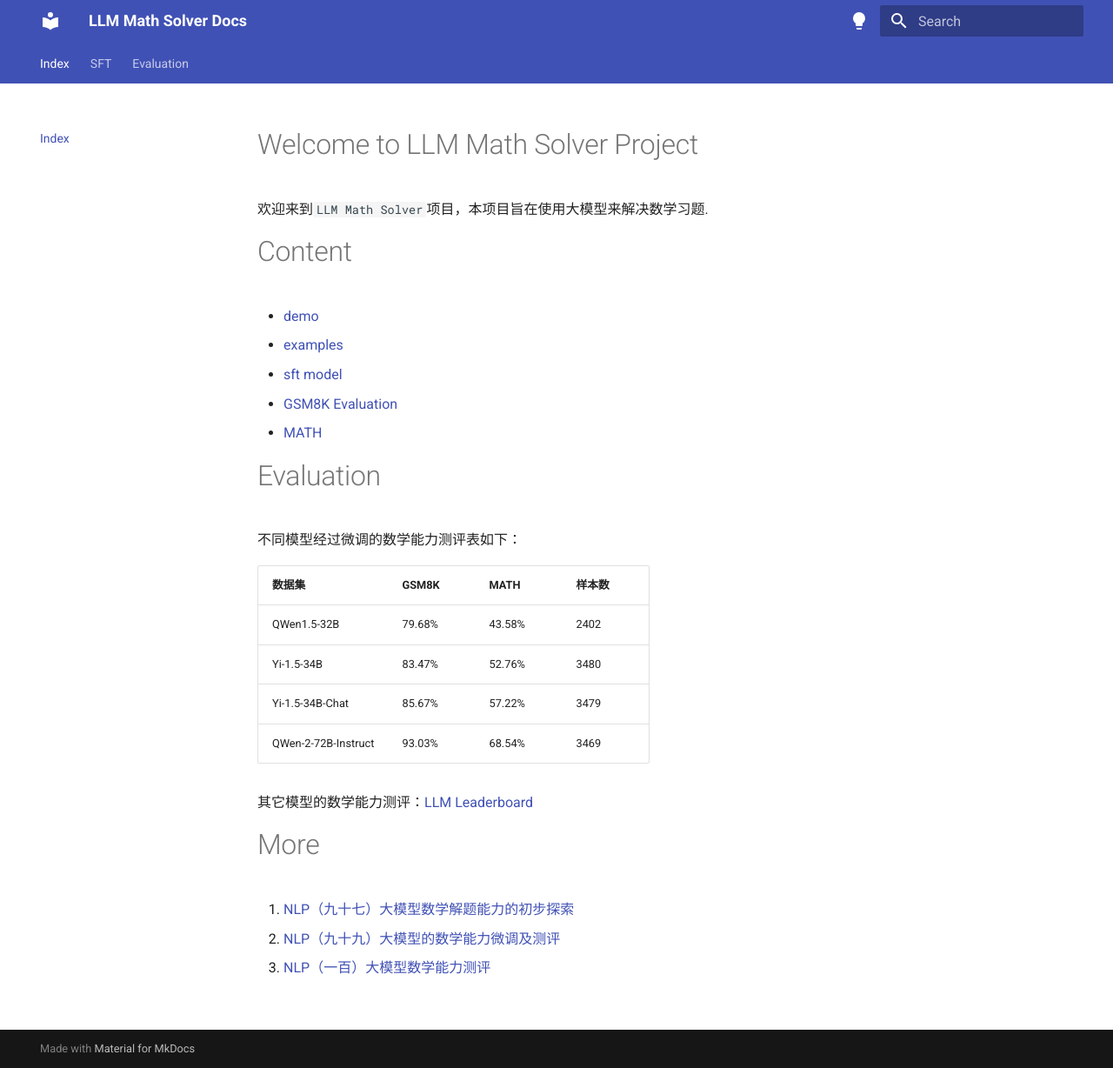
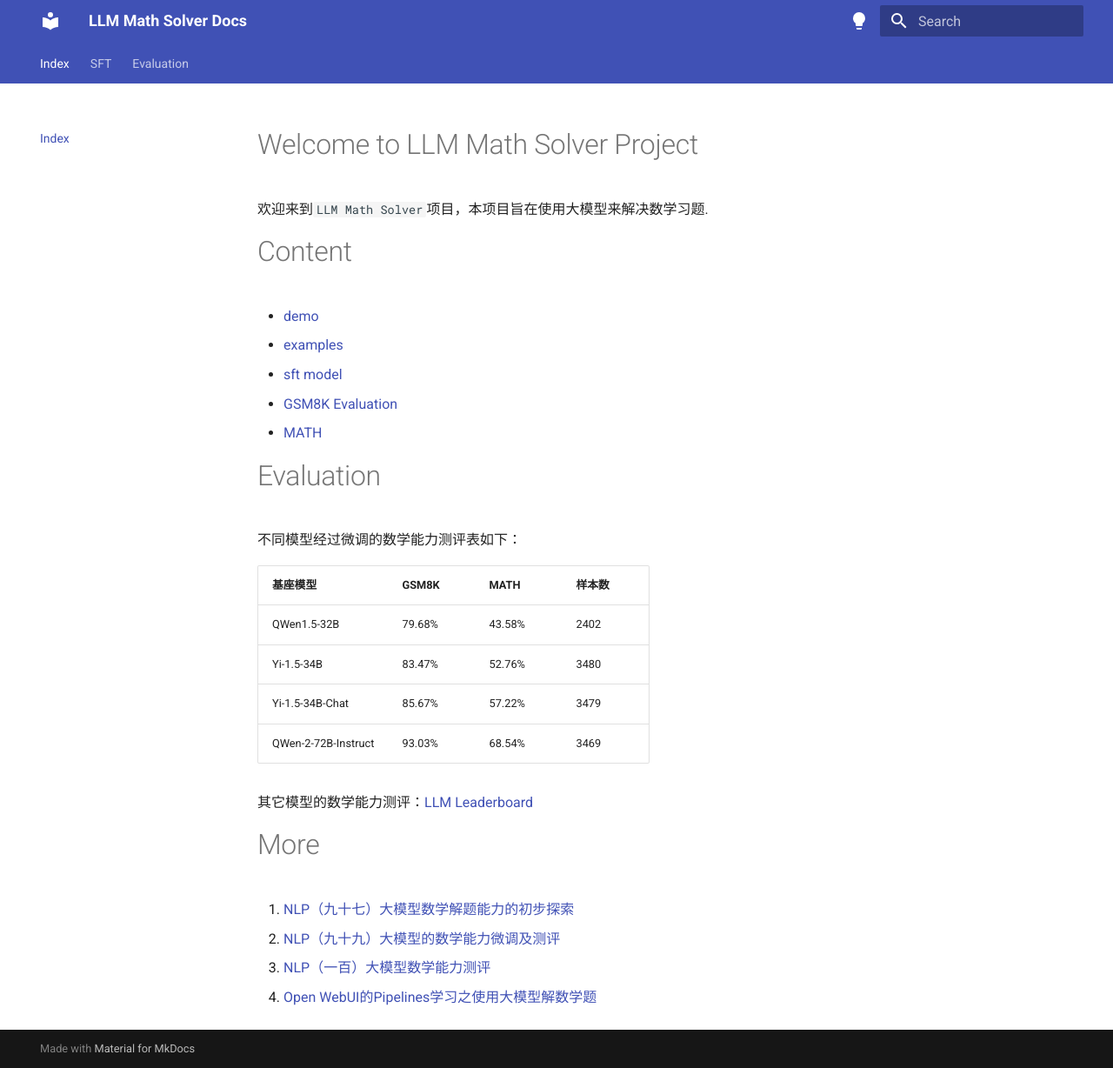
Before and after one commit to percent4/llm_math_solver, an MkDocs documentation site: the page built from docs/index.md, in a window 1280 px wide and 1228 px high. Shown: the whole window at 87% size. Built offline with MkDocs 1.6.1 and Material for MkDocs 9.7.7, drawn with Linux system fonts in a browser that asks for light colours.

Commit message:
docs: update docs

```diff
--- a/docs/index.md
+++ b/docs/index.md
@@ -14,7 +14,7 @@
 
 不同模型经过微调的数学能力测评表如下：
 
-| 数据集                 | GSM8K  | MATH   | 样本数  |
+| 基座模型                | GSM8K  | MATH   | 样本数  |
 |---------------------|--------|--------|------|
 | QWen1.5-32B         | 79.68% | 43.58% | 2402 |
 | Yi-1.5-34B          | 83.47% | 52.76% | 3480 |
@@ -28,3 +28,4 @@
 1. [NLP（九十七）大模型数学解题能力的初步探索](https://mp.weixin.qq.com/s?__biz=MzU2NTYyMDk5MQ==&mid=2247486824&idx=1&sn=fd6b36cf78aead227359606a7270516d&chksm=fcb9b4f8cbce3dee332335092f576c703ccdc55598cf45cb7f483f822ba5c72590019384d12a&token=321761101&lang=zh_CN#rd)
 2. [NLP（九十九）大模型的数学能力微调及测评](https://mp.weixin.qq.com/s?__biz=MzU2NTYyMDk5MQ==&mid=2247486889&idx=1&sn=27c1a40d3af462f43a80a1ed401843f6&chksm=fcb9b439cbce3d2fd73e753618e0b32027314648eb13dc8b48bb9e713ad5313777c1ef27ce46&token=390124673&lang=zh_CN#rd)
 3. [NLP（一百）大模型数学能力测评](https://mp.weixin.qq.com/s?__biz=MzU2NTYyMDk5MQ==&mid=2247486909&idx=1&sn=31b01bd4155b2c9ca15e2a7ae9f4de15&chksm=fcb9b42dcbce3d3bb473cf138f0f0f9a71addeff934900d155b6b90fb2a5857c1926b8aa0e9d&token=584142844&lang=zh_CN#rd)
+4. [Open WebUI的Pipelines学习之使用大模型解数学题](https://mp.weixin.qq.com/s?__biz=MzU2NTYyMDk5MQ==&mid=2247487013&idx=1&sn=6a6786ba8c8c7cfdbc02ef558adefe71&chksm=fcb9b7b5cbce3ea37f8fb61e743d0ea0a7d4f5d6b8e8b2c7a80171a5c8c217524d8f307c0146&token=120899150&lang=zh_CN#rd)
```
Also changed, not shown: README.md (+2 -1 lines).
